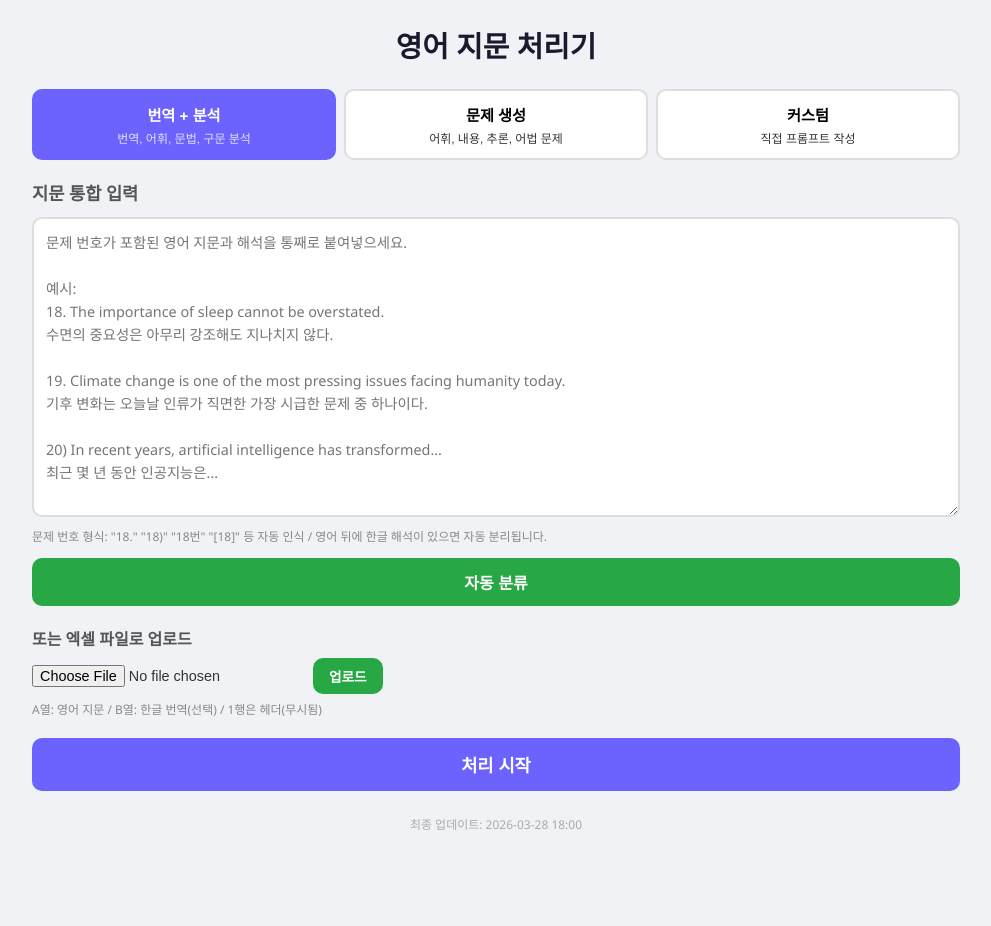
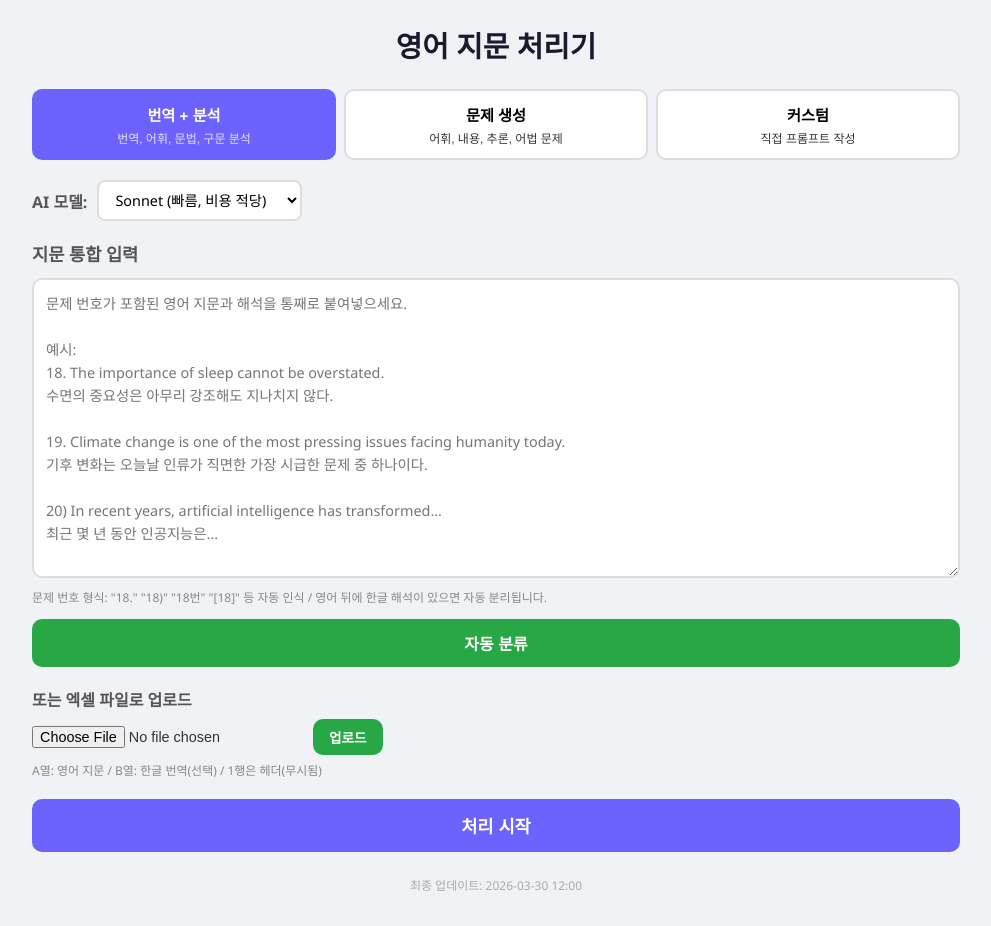
Before and after one commit to hardlob67-png/hyun, a Flask app: page / in a window 1280 px wide. Shown: the whole page, without its empty margins (144-1135 px from the left). Before the commit the page ends 830 px from the top, so only its background shows below. Run offline with Flask 3, Linux system fonts and the light colour scheme.

Commit message:
Add Sonnet/Opus model selection dropdown
- Users can choose between Sonnet (fast) and Opus (high quality)
- Model selection sent to server and used for API calls

https://claude.ai/code/session_01YKhXi92LjBMztknvzE6eVg

```diff
--- a/app.py
+++ b/app.py
@@ -73,6 +73,13 @@ def process():
     numbers = data.get("numbers", [])
     mode = data.get("mode", "translate")
     custom_prompt = data.get("customPrompt", "")
+    model_choice = data.get("model", "sonnet")
+
+    MODELS = {
+        "sonnet": "claude-sonnet-4-20250514",
+        "opus": "claude-opus-4-20250514",
+    }
+    model_id = MODELS.get(model_choice, MODELS["sonnet"])
 
     if not passages:
         return jsonify({"error": "지문을 입력해주세요."}), 400
@@ -95,7 +102,7 @@ def process():
 
         try:
             message = client.messages.create(
-                model="claude-sonnet-4-20250514",
+                model=model_id,
                 max_tokens=4096,
                 system=system_prompt,
                 messages=[
--- a/templates/index.html
+++ b/templates/index.html
@@ -344,6 +344,15 @@
             </button>
         </div>
 
+        <!-- Model Selection -->
+        <div style="margin-bottom:20px;display:flex;align-items:center;gap:10px;">
+            <label style="font-weight:600;color:#555;white-space:nowrap;">AI 모델:</label>
+            <select id="modelSelect" style="padding:8px 12px;border:2px solid #ddd;border-radius:8px;font-size:0.9rem;font-family:inherit;background:white;">
+                <option value="sonnet">Sonnet (빠름, 비용 적당)</option>
+                <option value="opus">Opus (고품질, 느림, 비쌈)</option>
+            </select>
+        </div>
+
         <!-- Custom Prompt -->
         <div class="custom-prompt-area" id="customPromptArea">
             <label>커스텀 프롬프트</label>
@@ -411,7 +420,7 @@
             <div id="resultsList"></div>
         </div>
         <div style="text-align:center;padding:24px 0 8px;font-size:0.75rem;color:#aaa;">
-            최종 업데이트: 2026-03-28 18:00
+            최종 업데이트: 2026-03-30 12:00
         </div>
     </div>
 
@@ -568,6 +577,7 @@
                         numbers: parsedData.map(d => d.number),
                         mode: currentMode,
                         customPrompt,
+                        model: document.getElementById('modelSelect').value,
                     }),
                 });
                 const data = await response.json();
```
